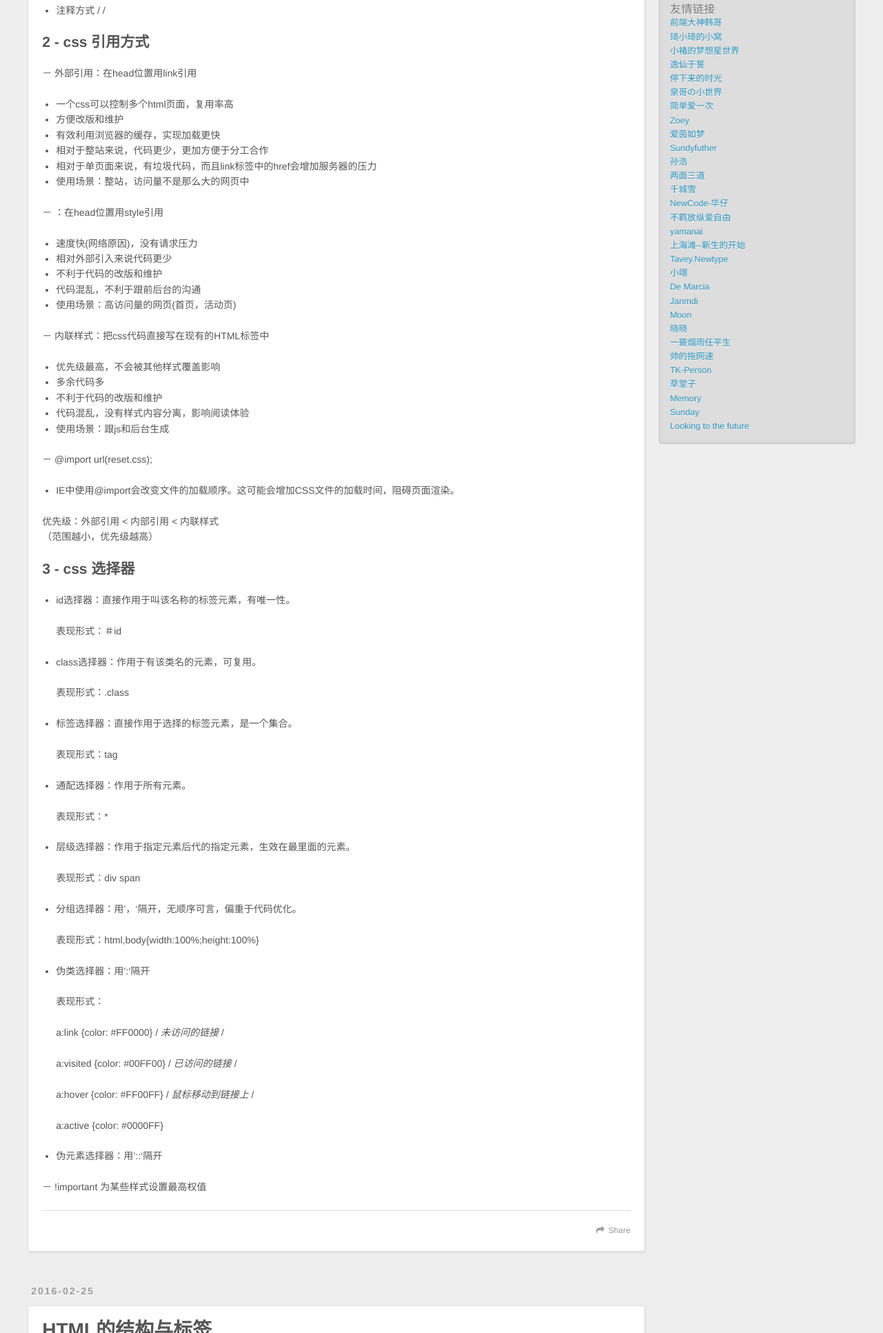
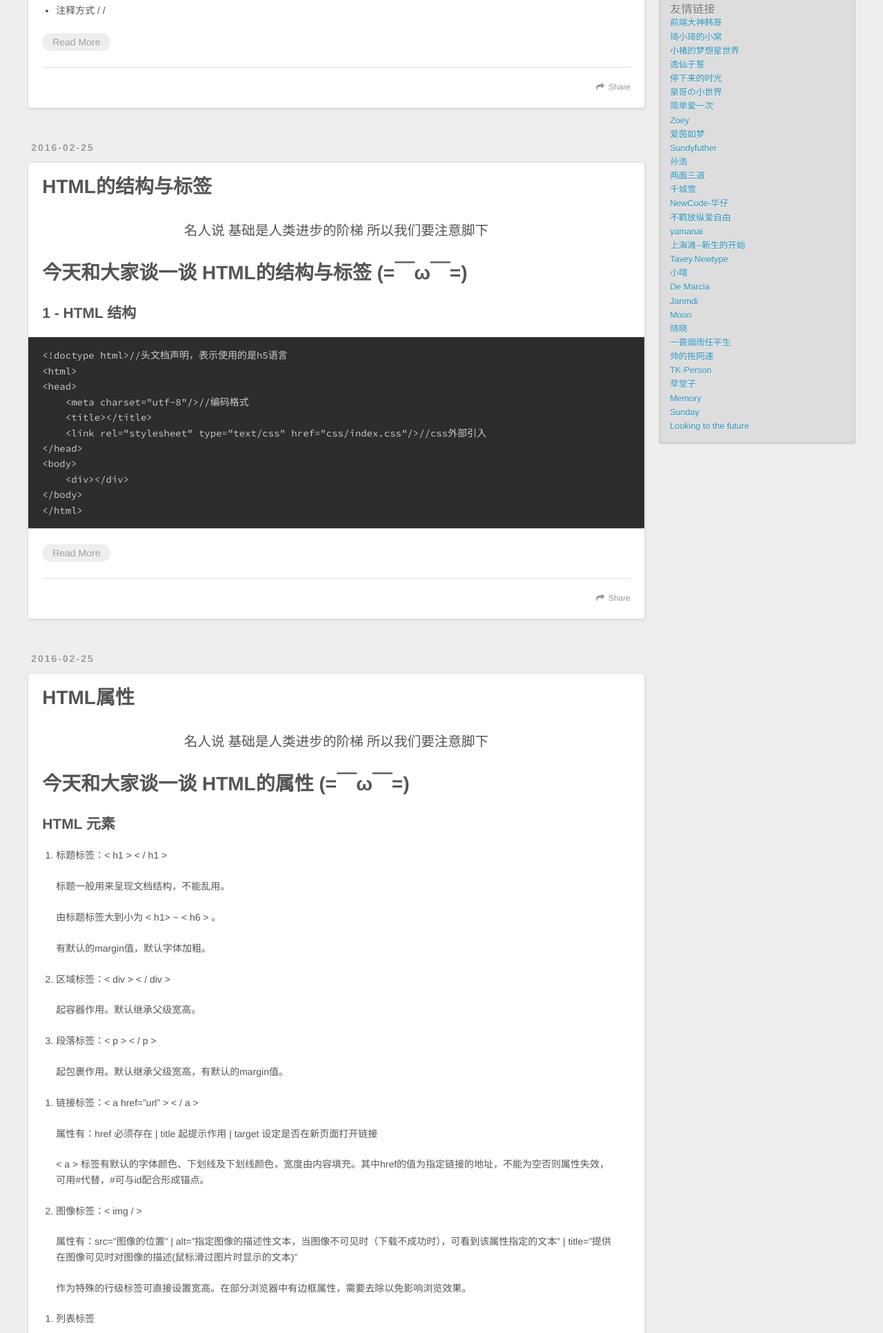
Before and after one commit to zhuqy/zhuqy.github.io, a plain HTML site: page index.html in a window 1280 px wide. Shown: the part 745-2678 px from the top of the page at 69% size. Drawn offline with nearby package versions, Linux system fonts and the light colour scheme.

Commit message:
Site updated: 2016-02-29 09:07:04

```diff
--- a/index.html
+++ b/index.html
@@ -93,71 +93,15 @@
 <li><p>注释方式 /<em> </em>/</p>
 </li>
 </ul>
-<h2 id="2-css-引用方式"><a href="#2-css-引用方式" class="headerlink" title="2 - css 引用方式"></a>2 - css 引用方式</h2><p>－ 外部引用：在head位置用link引用</p>
-<ul>
-<li>一个css可以控制多个html页面，复用率高</li>
-<li>方便改版和维护</li>
-<li>有效利用浏览器的缓存，实现加载更快</li>
-<li>相对于整站来说，代码更少，更加方便于分工合作</li>
-<li>相对于单页面来说，有垃圾代码，而且link标签中的href会增加服务器的压力</li>
-<li>使用场景：整站，访问量不是那么大的网页中</li>
-</ul>
-<p>－ ：在head位置用style引用</p>
-<ul>
-<li>速度快(网络原因)，没有请求压力</li>
-<li>相对外部引入来说代码更少</li>
-<li>不利于代码的改版和维护</li>
-<li>代码混乱，不利于跟前后台的沟通</li>
-<li>使用场景：高访问量的网页(首页，活动页)</li>
-</ul>
-<p>－ 内联样式：把css代码直接写在现有的HTML标签中</p>
-<ul>
-<li>优先级最高，不会被其他样式覆盖影响</li>
-<li>多余代码多</li>
-<li>不利于代码的改版和维护</li>
-<li>代码混乱，没有样式内容分离，影响阅读体验</li>
-<li>使用场景：跟js和后台生成</li>
-</ul>
-<p>－ @import url(reset.css);</p>
-<ul>
-<li>IE中使用@import会改变文件的加载顺序。这可能会增加CSS文件的加载时间，阻碍页面渲染。</li>
-</ul>
-<p>优先级：外部引用 &lt; 内部引用 &lt; 内联样式<br>（范围越小，优先级越高）</p>
-<h2 id="3-css-选择器"><a href="#3-css-选择器" class="headerlink" title="3 - css 选择器"></a>3 - css 选择器</h2><ul>
-<li><p>id选择器：直接作用于叫该名称的标签元素，有唯一性。</p>
-<p>  表现形式：＃id</p>
-</li>
-<li><p>class选择器：作用于有该类名的元素，可复用。</p>
-<p>  表现形式：.class</p>
-</li>
-<li><p>标签选择器：直接作用于选择的标签元素，是一个集合。</p>
-<p>  表现形式：tag</p>
-</li>
-<li><p>通配选择器：作用于所有元素。</p>
-<p>  表现形式：*</p>
-</li>
-<li><p>层级选择器：作用于指定元素后代的指定元素，生效在最里面的元素。</p>
-<p>  表现形式：div span</p>
-</li>
-<li><p>分组选择器：用’，‘隔开，无顺序可言，偏重于代码优化。</p>
-<p>  表现形式：html,body{width:100%;height:100%}</p>
-</li>
-<li><p>伪类选择器：用’:‘隔开</p>
-<p>  表现形式：</p>
-<p>  a:link {color: #FF0000}        /<em> 未访问的链接 </em>/</p>
-<p>  a:visited {color: #00FF00}    /<em> 已访问的链接 </em>/</p>
-<p>  a:hover {color: #FF00FF}    /<em> 鼠标移动到链接上 </em>/</p>
-<p>  a:active {color: #0000FF}    </p>
-</li>
-<li><p>伪元素选择器：用’::‘隔开</p>
-</li>
-</ul>
-<p>－ !important 为某些样式设置最高权值</p>
+
+          <p class="article-more-link">
+            <a href="/2016/02/26/CSS的样式和引用/#more">Read More</a>
+          </p>
 
 
     </div>
     <footer class="article-footer">
-      <a data-url="http://yoursite.com/2016/02/26/CSS的样式和引用/" data-id="cil7aazgx0000gueto3ds3h1c" class="article-share-link">Share</a>
+      <a data-url="http://yoursite.com/2016/02/26/CSS的样式和引用/" data-id="cil7ace810000hiet5y5w9ktq" class="article-share-link">Share</a>
 
 
     </footer>
@@ -212,7 +156,7 @@
 
     </div>
     <footer class="article-footer">
-      <a data-url="http://yoursite.com/2016/02/25/HTML的结构与标签/" data-id="cil7aazhl0007guet34w6epei" class="article-share-link">Share</a>
+      <a data-url="http://yoursite.com/2016/02/25/HTML的结构与标签/" data-id="cil7ace8n0007hietk7mnt509" class="article-share-link">Share</a>
 
 
     </footer>
@@ -359,7 +303,7 @@
 
     </div>
     <footer class="article-footer">
-      <a data-url="http://yoursite.com/2016/02/25/HTML的属性/" data-id="cil7aazho0008guetvmemfrt5" class="article-share-link">Share</a>
+      <a data-url="http://yoursite.com/2016/02/25/HTML的属性/" data-id="cil7ace8q0008hietyf0sc6nn" class="article-share-link">Share</a>
 
 
     </footer>
@@ -403,7 +347,7 @@
 
     </div>
     <footer class="article-footer">
-      <a data-url="http://yoursite.com/2015/12/15/JS之倒计时/" data-id="cil7aazhj0006guetjtng638c" class="article-share-link">Share</a>
+      <a data-url="http://yoursite.com/2015/12/15/JS之倒计时/" data-id="cil7ace8m0006hietc3s3p70o" class="article-share-link">Share</a>
 
 
     </footer>
@@ -450,7 +394,7 @@
 
     </div>
     <footer class="article-footer">
-      <a data-url="http://yoursite.com/2015/12/08/JS之数组操作/" data-id="cil7aazhd0003guetwpy8krsb" class="article-share-link">Share</a>
+      <a data-url="http://yoursite.com/2015/12/08/JS之数组操作/" data-id="cil7ace8h0003hiet0jz3y0lm" class="article-share-link">Share</a>
 
 
     </footer>
@@ -500,7 +444,7 @@ console.log(str.lastIndexOf(&quot;0&quot;,10));//7;从字符串尾部开始寻
 
     </div>
     <footer class="article-footer">
-      <a data-url="http://yoursite.com/2015/12/07/JS之字符串操作/" data-id="cil7aazhe0004guet7kat8apl" class="article-share-link">Share</a>
+      <a data-url="http://yoursite.com/2015/12/07/JS之字符串操作/" data-id="cil7ace8j0004hietk6dqjlq0" class="article-share-link">Share</a>
 
 
     </footer>
@@ -549,7 +493,7 @@ console.log(str.lastIndexOf(&quot;0&quot;,10));//7;从字符串尾部开始寻
 
     </div>
     <footer class="article-footer">
-      <a data-url="http://yoursite.com/2015/12/03/JS之原型/" data-id="cil7aazhi0005gueton3k7r7p" class="article-share-link">Share</a>
+      <a data-url="http://yoursite.com/2015/12/03/JS之原型/" data-id="cil7ace8k0005hietxxlovze5" class="article-share-link">Share</a>
 
 
     </footer>
@@ -602,7 +546,7 @@ console.log(str.lastIndexOf(&quot;0&quot;,10));//7;从字符串尾部开始寻
 
     </div>
     <footer class="article-footer">
-      <a data-url="http://yoursite.com/2015/11/27/JS之预解析/" data-id="cil7aazhb0002guetd4o82izm" class="article-share-link">Share</a>
+      <a data-url="http://yoursite.com/2015/11/27/JS之预解析/" data-id="cil7ace8g0002hietseb3a6dj" class="article-share-link">Share</a>
 
 
     </footer>
@@ -648,7 +592,7 @@ console.log(str.lastIndexOf(&quot;0&quot;,10));//7;从字符串尾部开始寻
 
     </div>
     <footer class="article-footer">
-      <a data-url="http://yoursite.com/2015/11/25/新生/" data-id="cil7aazh90001guetgtljwi0g" class="article-share-link">Share</a>
+      <a data-url="http://yoursite.com/2015/11/25/新生/" data-id="cil7ace8d0001hiet8qdelavp" class="article-share-link">Share</a>
 
 
     </footer>
```
Also changed, not shown: 2015/11/25/新生/index.html (+1 -1 lines), 2015/11/27/JS之预解析/index.html (+1 -1 lines), 2015/12/03/JS之原型/index.html (+1 -1 lines), 2015/12/07/JS之字符串操作/index.html (+1 -1 lines), 2015/12/08/JS之数组操作/index.html (+1 -1 lines), 2015/12/15/JS之倒计时/index.html (+1 -1 lines), 2016/02/25/HTML的属性/index.html (+1 -1 lines), 2016/02/25/HTML的结构与标签/index.html (+1 -1 lines), 2016/02/26/CSS的样式和引用/index.html (+6 -20 lines).
